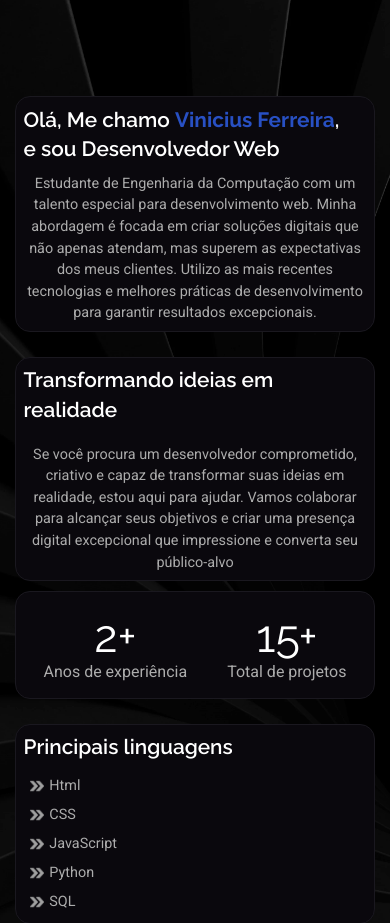
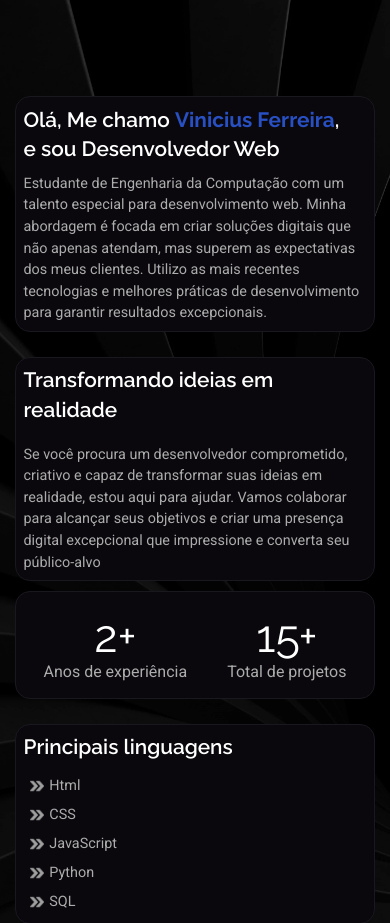
Before and after one commit to ViniciusBfm/Meu_Curriculo, a Flask app: page /sobremim in a window 390 px wide. Shown: the part 54-977 px from the top of the page. Run offline with Flask 3, Linux system fonts and the light colour scheme.

Commit message:
Curriculo 1.0

```diff
--- a/static/css/index.css
+++ b/static/css/index.css
@@ -1052,9 +1052,6 @@ main h3 {
   }
 }
 @media screen and (max-width: 540px) {
-  .sobremim p {
-    text-align: center;
-  }
   main {
     padding-top: 7vh;
   }
```
